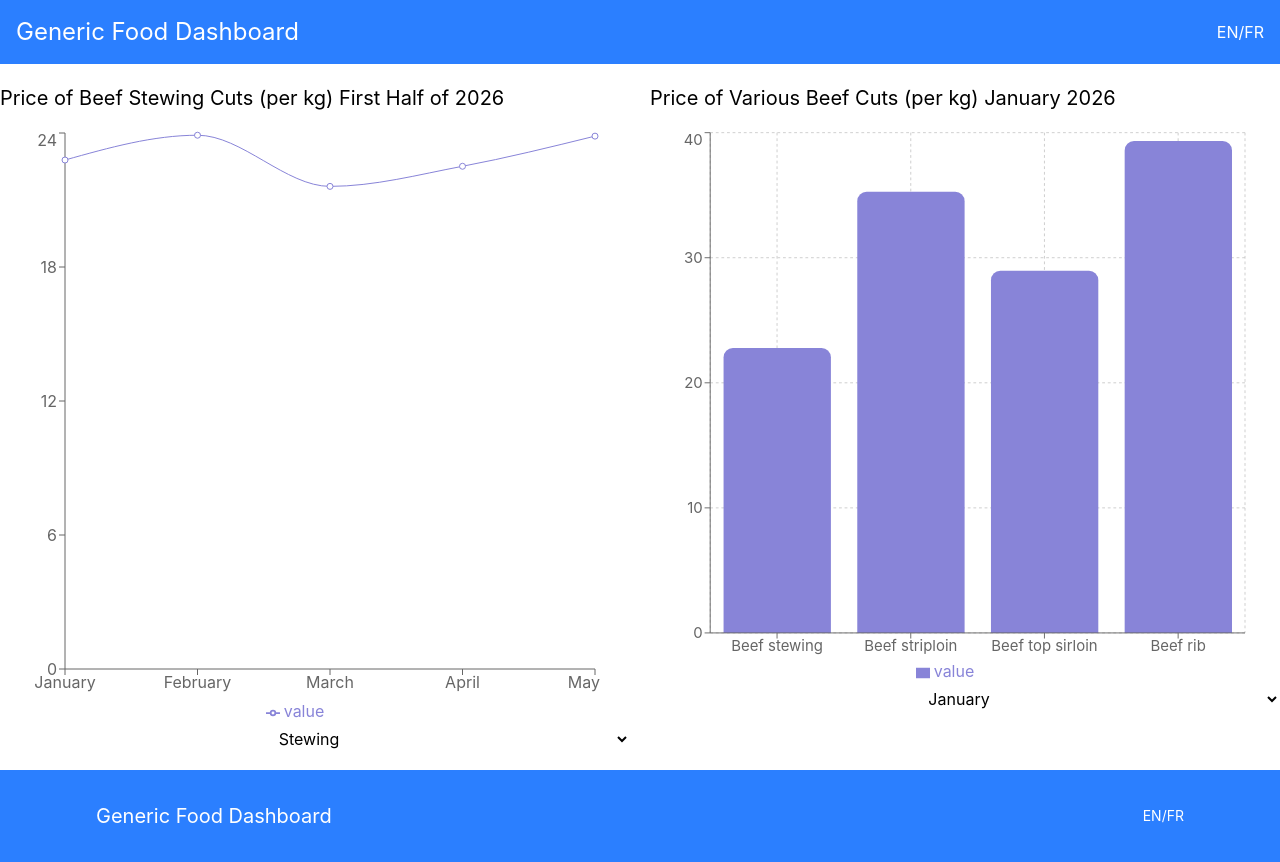
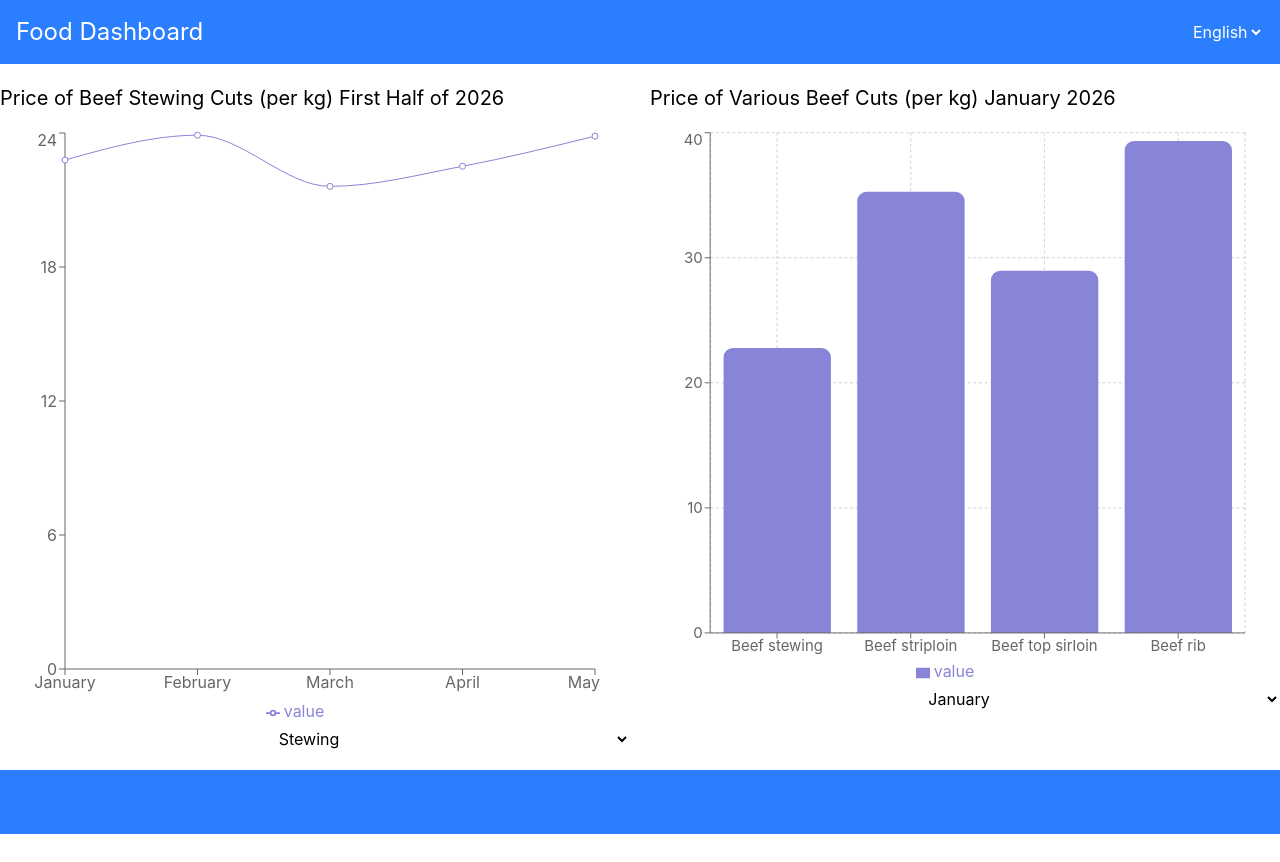
Before and after one commit to Valentino249/SEG3125_A5, a React (Vite) app: page / in a window 1280 px wide. After the commit the page ends 834 px from the top, so only its background shows below. Built offline with nearby package versions, Linux system fonts and the light colour scheme.

Commit message:
Added i18n

```diff
--- a/package.json
+++ b/package.json
@@ -11,8 +11,11 @@
   },
   "dependencies": {
     "@tailwindcss/vite": "^4.3.3",
+    "i18next": "^26.3.6",
+    "i18next-browser-languagedetector": "^8.2.1",
     "react": "^19.2.7",
     "react-dom": "^19.2.7",
+    "react-i18next": "^17.0.10",
     "recharts": "^3.9.2",
     "tailwindcss": "^4.3.3"
   },
--- a/src/components/Body.tsx
+++ b/src/components/Body.tsx
@@ -1,5 +1,7 @@
 import { ResponsiveContainer, LineChart, XAxis, YAxis, Tooltip, Legend, Line, BarChart, CartesianGrid, Bar } from "recharts";
 import { useState } from "react";
+import {useTranslation} from 'react-i18next'
+import'../i18n'
 
 interface HeroProps {
   onNavigate: (page: string) => void;
--- a/src/components/Footer.tsx
+++ b/src/components/Footer.tsx
@@ -1,3 +1,6 @@
+import {useTranslation} from 'react-i18next'
+import'../i18n'
+
 interface FooterProps {
   onNavigate: (page: string) => void;
 }
@@ -6,17 +9,7 @@ const Footer = ({ onNavigate }: FooterProps) => {
   return (
     <footer className="w-full bg-blue-500 text-white py-8">
       <div className="max-w-6xl mx-auto px-8 flex flex-col md:flex-row justify-between items-center">
-        <h3 className="text-xl">Generic Food Dashboard</h3>
 
-        <div className="flex flex-col md:flex-row
-          items-center justify-center
-          gap-4 md:gap-10
-          text-sm">
-          <button onClick={() => onNavigate("home")} className="header">
-          EN/FR
-        </button>
-
-        </div>
       </div>
     </footer>
   );
--- a/src/components/Header.tsx
+++ b/src/components/Header.tsx
@@ -1,15 +1,26 @@
+import {useTranslation} from 'react-i18next'
+import'../i18n'
+
 interface HeaderProps {
   onNavigate: (page: string) => void;
 }
 
+
 const Header = ({ onNavigate }: HeaderProps) => {
+
+    const {t, i18n} = useTranslation()
+    const handleLanguageChange = (e:any) => {
+        i18n.changeLanguage(e.target.value);
+    }
+
   return (
     <header className="w-full px-4 bg-blue-500 text-white py-4">
       <nav className="flex flex-col md:flex-row items-center gap-4 md:gap-10">
-        <p className="text-2xl">Generic Food Dashboard</p>
-        <button onClick={() => onNavigate("home")} className="header ml-auto">
-          EN/FR
-        </button>
+        <p className="text-2xl">{t('title')}</p>
+        <select id="lang-select" onChange={handleLanguageChange} className="header ml-auto">
+            <option value="en">English</option>
+            <option value="jp">日本語</option>
+        </select>
 
 
       </nav>
--- /dev/null
+++ b/src/i18n.tsx
@@ -0,0 +1,26 @@
+import i18n from 'i18next';
+import {initReactI18next} from 'react-i18next';
+import LanguageDetector from 'i18next-browser-languagedetector';
+
+const resources = {
+    en: {
+        translation: {
+            title: "Food Dashboard"
+        }
+    },
+    jp: {
+        translation: {
+            title: "食品情報ダッシュボード"
+        }
+    }
+};
+
+i18n.use(LanguageDetector).use(initReactI18next).init({
+    resources,
+    fallbackLng: 'en',
+    interpolation: {
+        escapeValue: false
+    }
+});
+
+export default i18n;
```
Also changed, not shown: 1 other file (tests, documents, lock files or other folders).
